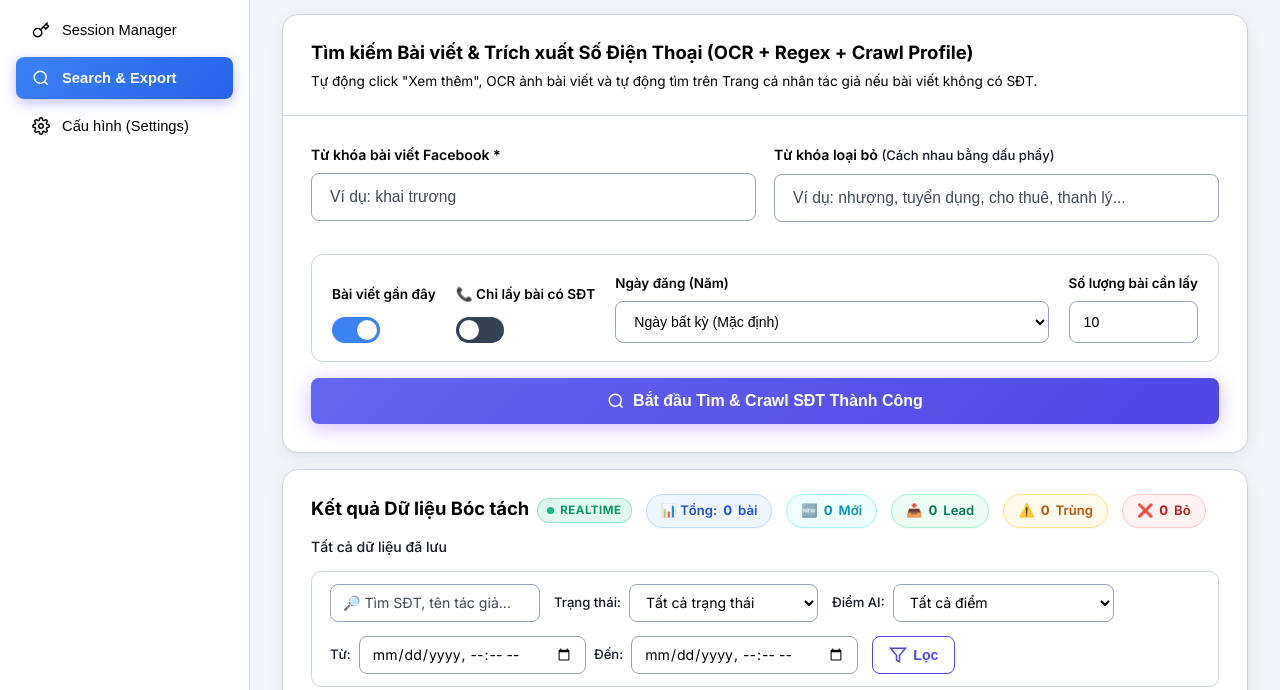
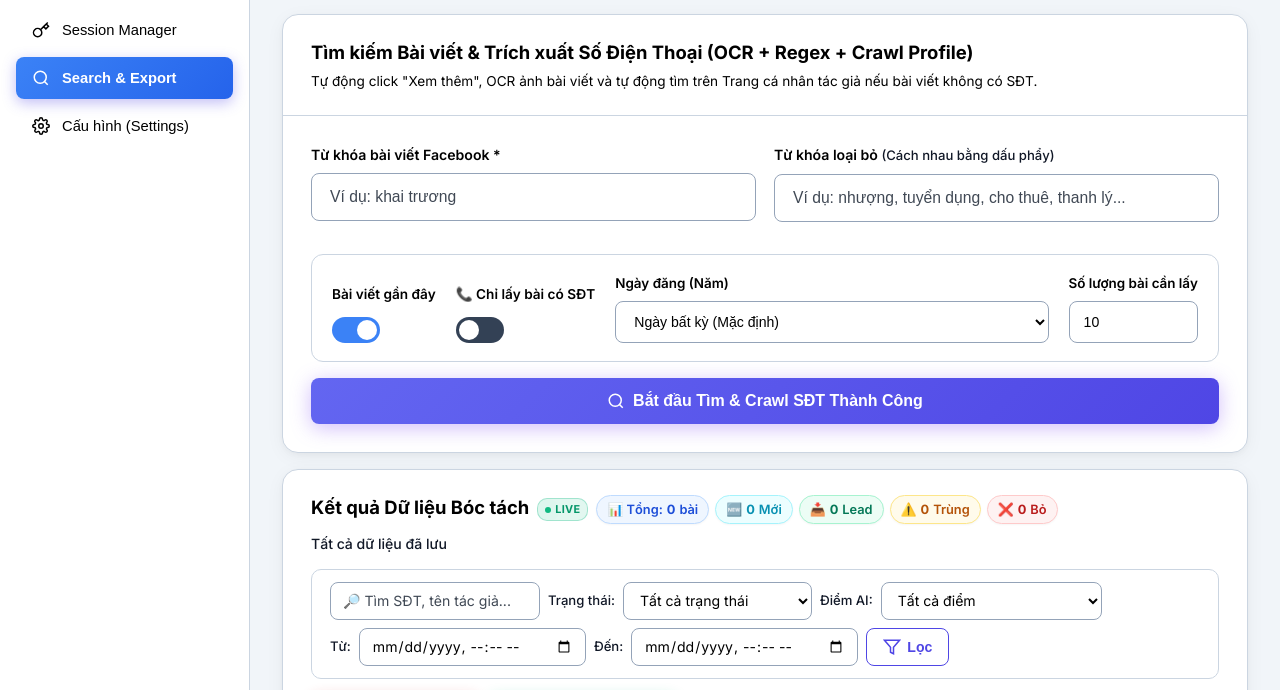
Before and after one commit to huynhname45-oss/fb-automation-lead, a website: page public/index.html in a window 1280 px wide. Both pictures are taken after typing "Sample" into the empty fields and a click on the button "Search & Export". Shown: the part 88-778 px from the top of the page. Drawn offline with Linux system fonts and the light colour scheme; no server answers.

Commit message:
fix(ui): tighten gap and padding in stats header and pills

```diff
--- a/public/css/style.css
+++ b/public/css/style.css
@@ -1132,24 +1132,32 @@ body {
 
 .wrap-gap {
   flex-wrap: wrap;
-  gap: 14px;
+  gap: 8px;
+}
+
+.stat-badge-group {
+  display: inline-flex;
+  align-items: center;
+  gap: 6px;
+  flex-wrap: wrap;
 }
 
 .stat-pill {
-  font-size: 0.82rem;
-  padding: 6px 14px;
+  font-size: 0.8rem;
+  padding: 4px 10px;
   border-radius: 20px;
   border: 1px solid var(--glass-border-light);
   background: var(--bg-card);
   color: var(--text-primary);
   display: inline-flex;
   align-items: center;
-  gap: 6px;
+  gap: 4px;
   font-weight: 600;
   cursor: pointer;
   user-select: none;
   transition: all 0.2s cubic-bezier(0.4, 0, 0.2, 1);
-  box-shadow: 0 1px 3px rgba(0, 0, 0, 0.04);
+  box-shadow: 0 1px 2px rgba(0, 0, 0, 0.04);
+  white-space: nowrap;
 }
 
 .stat-pill:hover {
@@ -1271,22 +1279,22 @@ body {
 .badge-live-sync {
   display: inline-flex;
   align-items: center;
-  gap: 6px;
-  font-size: 0.72rem;
+  gap: 4px;
+  font-size: 0.68rem;
   font-weight: 700;
-  padding: 3px 9px;
-  border-radius: 12px;
+  padding: 2px 7px;
+  border-radius: 10px;
   background: rgba(16, 185, 129, 0.12);
   color: #059669;
-  border: 1px solid rgba(16, 185, 129, 0.35);
-  letter-spacing: 0.5px;
+  border: 1px solid rgba(16, 185, 129, 0.3);
+  letter-spacing: 0.3px;
   text-transform: uppercase;
   user-select: none;
 }
 
 .live-dot {
-  width: 7px;
-  height: 7px;
+  width: 6px;
+  height: 6px;
   border-radius: 50%;
   background: #10b981;
   display: inline-block;
--- a/public/index.html
+++ b/public/index.html
@@ -6,7 +6,7 @@
     <title>FB Automation — Quản lý & Tìm kiếm Facebook</title>
     <meta name="description" content="Công cụ tự động hóa quản lý phiên và tìm kiếm bài viết công khai trên Facebook">
     <link href="https://fonts.googleapis.com/css2?family=Inter:wght@400;500;600;700&display=swap" rel="stylesheet">
-    <link rel="stylesheet" href="css/style.css?v=2.9.3">
+    <link rel="stylesheet" href="css/style.css?v=2.9.4">
 </head>
 <body>
     <div class="app-container">
@@ -218,12 +218,12 @@
                         <div class="card glass-card">
                             <div class="card-header">
                                 <!-- Dòng 1: Tiêu đề & Huy hiệu thống kê Realtime -->
-                                <div class="d-flex align-center gap-3 wrap-gap">
+                                <div class="d-flex align-center gap-2 flex-wrap">
                                     <div class="d-flex align-center gap-2">
                                         <h2>Kết quả Dữ liệu Bóc tách</h2>
-                                        <span class="badge-live-sync" title="Dữ liệu thống kê & bài viết tự động đồng bộ thời gian thực"><span class="live-dot"></span> Realtime</span>
+                                        <span class="badge-live-sync" title="Dữ liệu thống kê & bài viết tự động đồng bộ thời gian thực"><span class="live-dot"></span> Live</span>
                                     </div>
-                                    <div class="stat-badge-group d-flex align-center gap-2 wrap-gap">
+                                    <div class="stat-badge-group">
                                         <span class="stat-pill stat-pill-total" id="statPillTotal" role="button" tabindex="0" title="Bấm để xem toàn bộ danh sách bài viết">📊 Tổng: <strong>0</strong> bài</span>
                                         <span class="stat-pill stat-pill-new" id="statPillNew" role="button" tabindex="0" title="Bấm để lọc nhanh bài Mới tạo">🆕 <strong>0</strong> Mới</span>
                                         <span class="stat-pill stat-pill-lead" id="statPillLead" role="button" tabindex="0" title="Bấm để lọc nhanh bài Đã nhập lead">📥 <strong>0</strong> Lead</span>
@@ -236,7 +236,7 @@
                                 <span class="text-muted text-sm mt-2 d-block" id="resultTotalBadge">Tất cả dữ liệu đã lưu</span>
 
                                 <!-- Dòng 3: Khung bộ lọc (Tìm kiếm, Trạng thái, Ngày giờ, Lọc) -->
-                                <div class="date-filter-container d-flex align-center gap-3 wrap-gap">
+                                <div class="date-filter-container d-flex align-center wrap-gap">
                                     <input type="text" id="filterKeywordInput" class="input-date-sm" placeholder="🔎 Tìm SĐT, tên tác giả..." style="width: 210px;" title="Tìm kiếm nhanh theo Số điện thoại hoặc Tên người đăng">
 
                                     <div class="d-flex align-center gap-2">
@@ -536,6 +536,6 @@
     <!-- Toast Container -->
     <div class="toast-container" id="toastContainer"></div>
 
-    <script src="js/app.js?v=2.9.3"></script>
+    <script src="js/app.js?v=2.9.4"></script>
 </body>
 </html>
```
